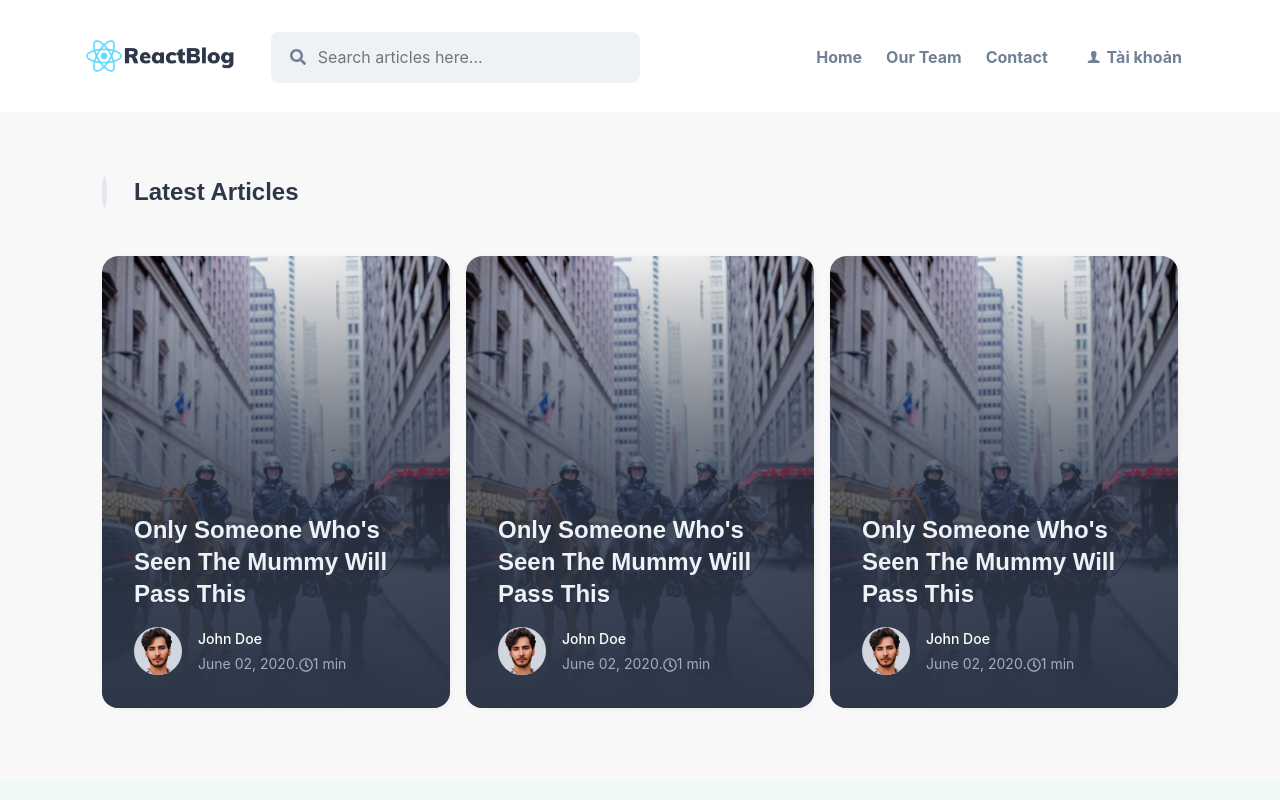
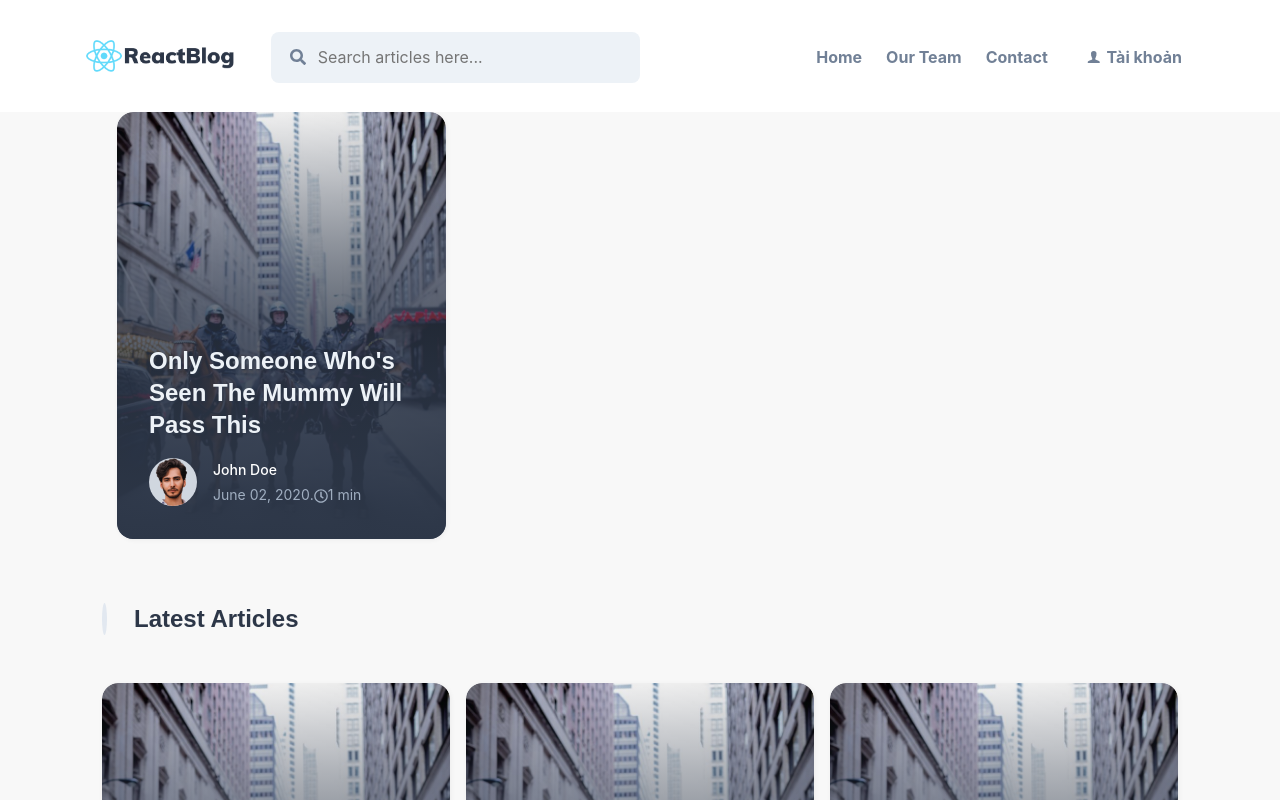
Before and after one commit to huyanh517/react, a React (Create React App) app in the folder 03-blogs/: page / in a window 1280 px wide. Shown: the top 800 px of the page. Built offline with nearby package versions, Linux system fonts and the light colour scheme; a web font is replaced by a local one.

Commit message:
reuse fixed

```diff
--- a/03-blogs/src/App.js
+++ b/03-blogs/src/App.js
@@ -5,6 +5,7 @@ import { HomePage } from './pages/HomePage/HomePage';
 import { DemoButton } from './demo/DemoButton';
 import { DemoMainTitle } from './demo/DemoMainTitle';
 import { DemoInput } from './demo/DemoInput';
+import { DemoArticleItem } from './demo/DemoArticleItem';
 
 function App() {
   return (
@@ -14,6 +15,7 @@ function App() {
       {/* <DemoButton /> */}
       {/* <DemoMainTitle /> */}
       {/* <DemoInput /> */}
+      <DemoArticleItem />
 
       <HomePage />
 
--- /dev/null
+++ b/03-blogs/src/demo/DemoArticleItem.js
@@ -0,0 +1,12 @@
+import React from 'react'
+import { ArticleItem } from './../components/ArticleItem/ArticleItem';
+
+export const DemoArticleItem = () => {
+  return (
+    <div className='tcl-container'>
+      <div className='tcl-col-4'>
+        <ArticleItem isShowAuthorImg />
+      </div>
+    </div>
+  )
+}
```
